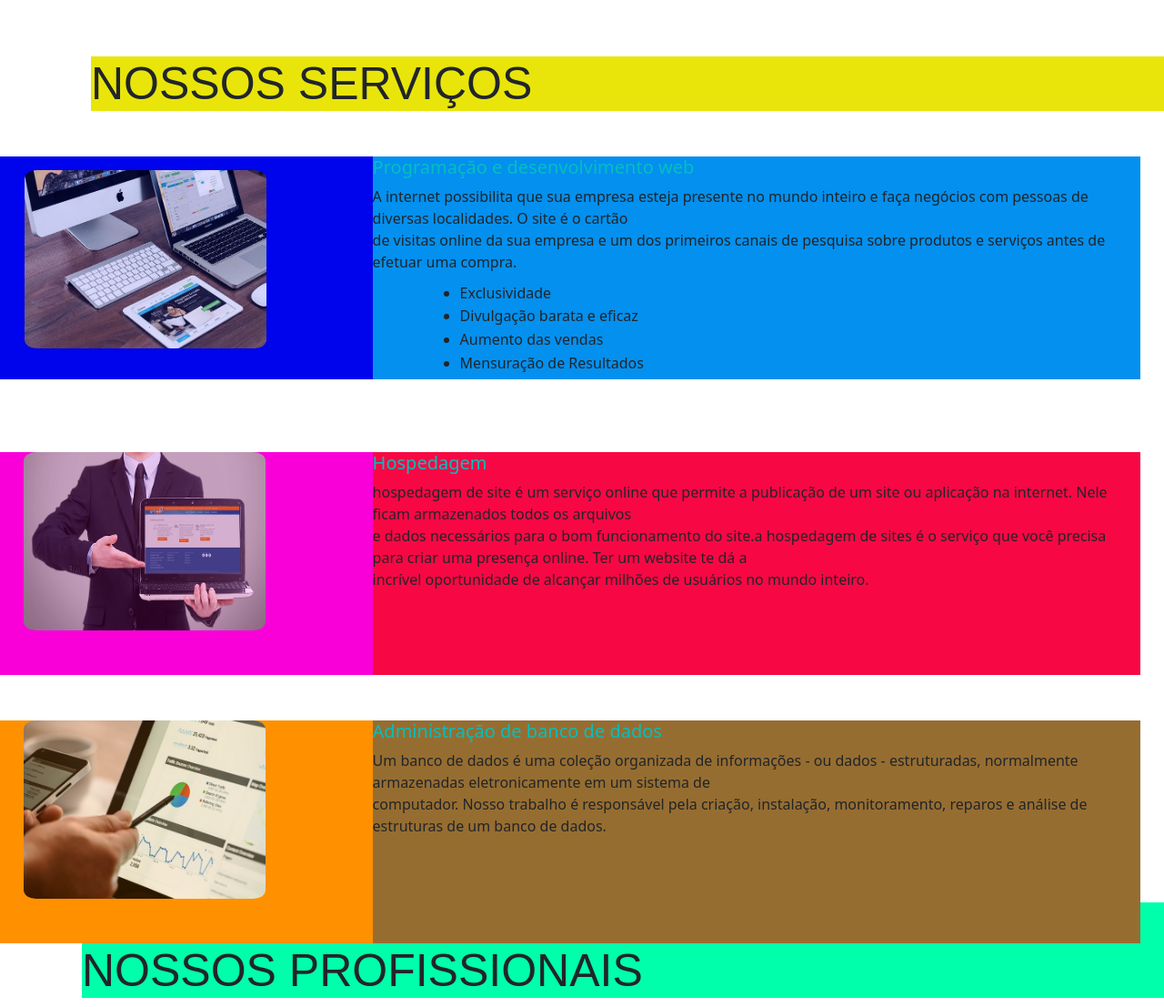
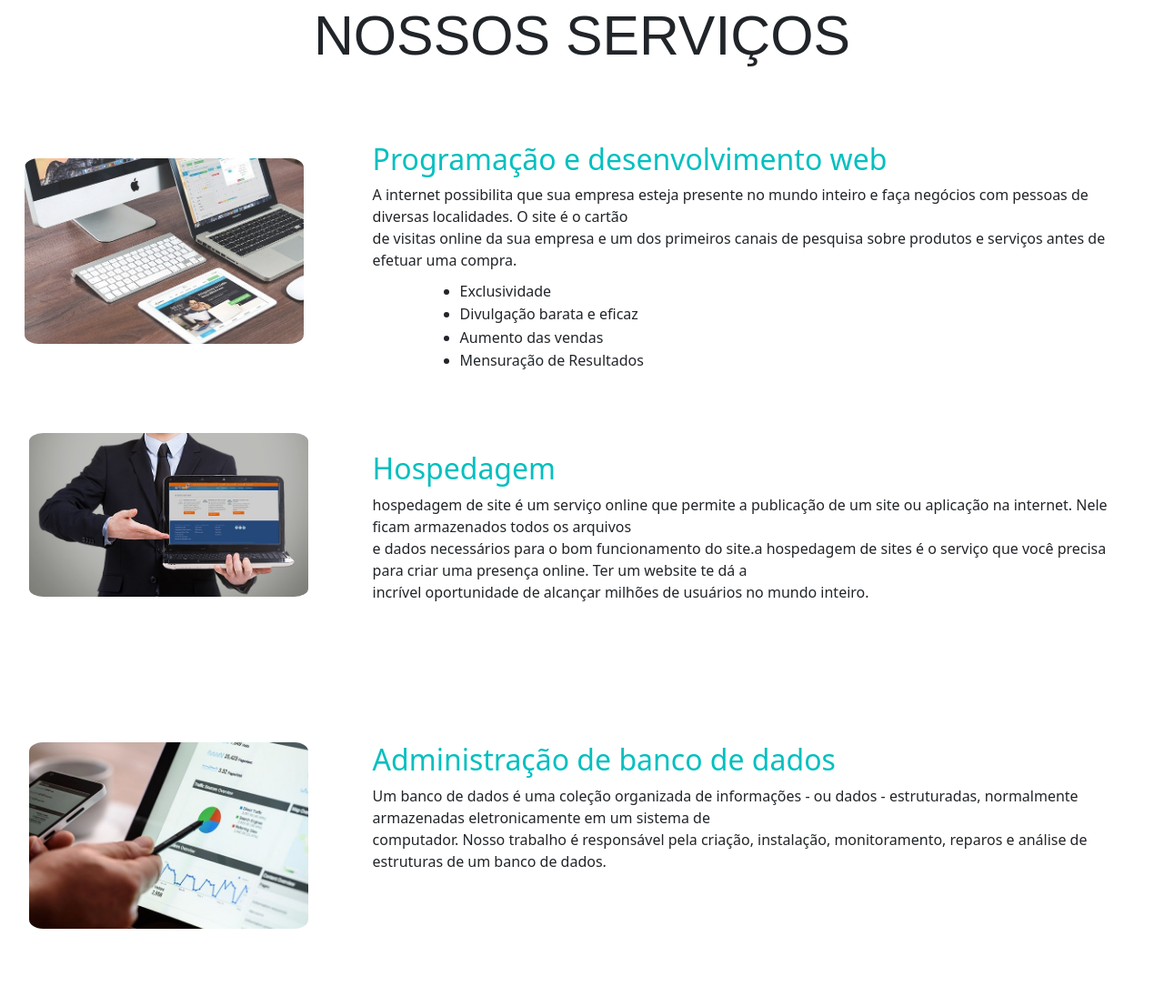
Before and after one commit to Jennyfer-Soledade-Lima/JOTTA-T.I, a plain HTML site: page index.html in a window 1280 px wide. Shown: the part 1563-2670 px from the top of the page at 91% size. Drawn offline with nearby package versions, Linux system fonts and the light colour scheme.

Commit message:
Atualização dia 17/03 12:40

```diff
--- a/css/estilo.css
+++ b/css/estilo.css
@@ -124,8 +124,7 @@
 
 .div1{
 
-    min-height: 200px;
-
+  background-color: #F2F2F2;
 }
 
 #menu img{
@@ -149,29 +148,29 @@
 /* Nossa Empresa*/
 
 .div2{
-    min-height: 200px;
+    min-height: 20rem;
+    min-width: 50rem;
 
 }
 
 .div2 p{
-    width:430px;
-    height:100px;
-	/*background-color: rgb(255, 21, 21);
-	margin-bottom:40px;
-	margin-left:105px;*/
-    font-size:20px;
+    width: 43rem;
+    height: 8rem;
+    font-size: 1.4rem;
 
 }
 
 .div2 h3{
-    width:430px;
-    height:100px;
-	/*background-color:rgb(77, 235, 15);
-	/*margin-left:105px;
-    margin-top:120px;*/
-    font-size:50px;
+    width: 50rem;
+    height: 8rem;
+    font-size: 4rem;
     font-family: fantasy;
 
+}
+@media (max-widht:768px) {
+    .div2 p{
+        background-color: aqua;
+    }
 }
 
 
@@ -179,7 +178,7 @@
 /*Nossos Serviços*/
 .div3 {
 
-    min-height:250px;
+    min-height:100rem;
 	background-color:#fff;
 
 
@@ -187,21 +186,32 @@
 
 .div3 h3{
 
-    min-height:20px;
-	background-color:rgb(233, 229, 10);
-    margin-top:130px;
-    margin-left:100px;
-    font-size:50px;
+    min-height: 2rem;
+
+    margin-top: 10rem;
+
+    font-size: 3.8rem;
     font-family: fantasy;
-    margin-bottom:50px;
+    margin-bottom: 5rem;
+    text-align: center;
 
 
 }
 
 .font1 h5{
     color:#04bfbf;
+    font-size: 2rem;
 
 
+}
+@media (max-width:768px) {
+    .font1 h5{
+        background-color: brown;
+    }
+
+}
+.texto1 p{
+    font-size: 1rem;
 }
 
 .texto1 li{
@@ -217,18 +227,15 @@
 
 #lado1{
     width: 32%;
-    height:245px;
+    height: 20rem;
     float: left;
-    position:relative;
-    background-color: rgb(0, 4, 236);
 }
 
 #lado2{
-    width:66%;
-    height:245px;
+    max-width: 66%;
+    min-width: 60%;
+    min-height: 2rem;
     float: left;
-    position:relative;
-    background-color: rgb(4, 144, 238);
 }
 
 .img1{
@@ -237,8 +244,8 @@
     top: 5%;
     box-sizing: border-box;
     margin: 0.5%;
-    width: 65%;
-    height:80%;
+    width: 75%;
+    height:auto;
     opacity: 85%;
     border-radius: 5%;
 }
@@ -254,31 +261,25 @@
 #lado4{
     width: 32%;
     height:245px;
-    float: left;
-    position:relative;
-    background-color:rgb(250, 0, 217);
-    margin-top:80px;
+
 }
 
 #lado5{
-    width:66%;
-    height:245px;
+    width: 66%;
+    height: 15rem;
     float: left;
-    position:relative;
-    background-color:rgb(247, 8, 68);
-    margin-top:80px;
+    margin-top: 4rem;
+
 }
-
-
 
 .img2{
 
     box-sizing: border-box;
-    width: 65%;
-    height:80%;
-    opacity: 85%;
+    width: 75%;
+    height:auto;
+
     border-radius: 5%;
-    margin-left:26px;
+    margin-left:2rem;
 
 }
 
@@ -294,20 +295,20 @@
 
 #lado6{
     width: 32%;
-    height:245px;
+    height: 18rem;
     float: left;
-    position:relative;
-    background-color:rgb(255, 145, 0);
-    margin-top:50px;
+    /* position: relative; */
+    /* background-color: rgb(255, 145, 0); */
+    margin-top: 5rem;
 }
 
 #lado7{
-    width:66%;
-    height:245px;
+    width: 66%;
+    height: 15rem;
     float: left;
-    position:relative;
-    background-color:rgb(150, 109, 49);
-    margin-top:50px;
+    /* position: relative; */
+    /* background-color: rgb(150, 109, 49); */
+    margin-top: 5rem;
 }
 
 
@@ -315,12 +316,13 @@
 
 .img3{
     box-sizing: border-box;
-    width: 65%;
-    height:80%;
-    opacity: 85%;
+    width: 75%;
+    height: auto;
+    /* opacity: 85%; */
     border-radius: 5%;
-    margin-left:26px;
+    margin-left: 2rem;
 }
+
 
 .div6 {
 
--- a/index.html
+++ b/index.html
@@ -9,6 +9,7 @@
 
 
 		<!-- CSS bootstrap -->
+		<meta name="viewport" content="width=device-width, initial-scale=1">
         <link href="https://cdn.jsdelivr.net/npm/bootstrap@5.1.3/dist/css/bootstrap.min.css" rel="stylesheet" integrity="sha384-1BmE4kWBq78iYhFldvKuhfTAU6auU8tT94WrHftjDbrCEXSU1oBoqyl2QvZ6jIW3" crossorigin="anonymous">
 		<script src="https://cdn.jsdelivr.net/npm/bootstrap@5.1.3/dist/js/bootstrap.bundle.min.js"></script>
 	</head>
@@ -17,9 +18,9 @@
 
 
 
-	<div class="col-lg-">
+
 		<nav class="navbar navbar-expand-sm bg-dark navbar-dark fixed-top">
-			<div class="container-fluid ">
+			<div class="container-fluid container-sm|md|lg|xl">
 			  <a class="navbar-brand" href="#"><img src="img/logo.png" alt="Logo da empresa" style="width: 40px;" class="roundead-pill"> </a>
 			  <button class="navbar-toggler" type="button" data-bs-toggle="collapse" data-bs-target="#collapsibleNavbar">
 				<span class="navbar-toggler-icon"></span>
@@ -42,49 +43,8 @@
 			  </div>
 			</div>
 		  </nav>
-
-
-<!--
-				<nav class="navbar navbar-inverse navbar-fixed-top" id="menu_superior" role="navigation" style="color: white;">
-					...nav class="navbar navbar-default navbar-fixed-top"...
-						<div class="container ">
-
-							<div id="part1">
-
-								<div id="menu">
-
-								<img src="img/icone_usuario.png" class="usuario">
-
-									<div class="dropdown">
-
-										<button class="mainmenubtn"><img src="img/menu.png"></button>
-
-										<div class="dropdown-child">
-
-										<a href="index.html">Home </a>
-										<a href="#historia">Sobre</a>
-										<a href="#servicos">Serviços</a>
-										<a href="#profissionais">Profissionais</a>
-
-
-										</div>
-
-									</div>
-
-								</div>
-
-							</div>
-
-						</div>
-							 /.container
-
-					</nav>
-
-				-->
-
-
 					<!-- Carousel -->
-				<div class="container p-5 mt-4 banner">
+				<div class=" container-sm|md|lg|xl p-5 mt-4 banner">
 
 						<div id="demo" class="carousel slide" data-bs-ride="carousel">
 
@@ -134,31 +94,25 @@
 
 
 				</div>
-				<div class="position-relative overflow-hidden p-3 p-md-5 m-md-3 text-center">
+				<div class="container-sm|md|lg|xl">
+				<div class="position-relative overflow-hidden p-3 p-md-5 m-md-3 text-center div1">
 					<div class="col-md-5 p-lg-5 mx-auto my-5 div2">
 					  <h3 class=" display-4 fw-normal">Nossa empresa</h3> <!--display-4 fw-normal-->
 					  <p class="lead fw-normal">Jota TI tem como missão desenvolvimento de sistemas como oportunidade de crescimento do seu negócio.</p>
-					  <a class="btn btn-outline-primary" href="#servicos">Saiba-Mais</a>
+					  <a class="btn btn-outline-dark" href="#servicos">Saiba-Mais</a>
 					</div>
 					<div class="product-device shadow-sm d-none d-md-block"></div>
 					<div class="product-device product-device-2 shadow-sm d-none d-md-block"></div>
 				  </div>
-
-			 <div class="col-sm- div2">
-
-				<h3> NOSSA EMPRESA </h3>
-                <p>Jota TI tem como missão desenvolvimento de sistemas como oportunidade de crescimento do seu negócio.</p>
-
-
-             </div>
+				</div>
 
 		<section id="servicos">
-			 <div class="col-sm- div3">
+			 <div class="container-sm|md|lg|xl col-sm- div3">
 
 
 					<h3> NOSSOS SERVIÇOS </h3>
 
-					<div id="lado1">
+					<div  id="lado1">
 
 						<img src="img/imagem_site.jpg" class="img1">
 
@@ -182,7 +136,7 @@
 
 					</div>
 
-			</div>
+
 
 
 			<div class="col-sm- div4">
```
